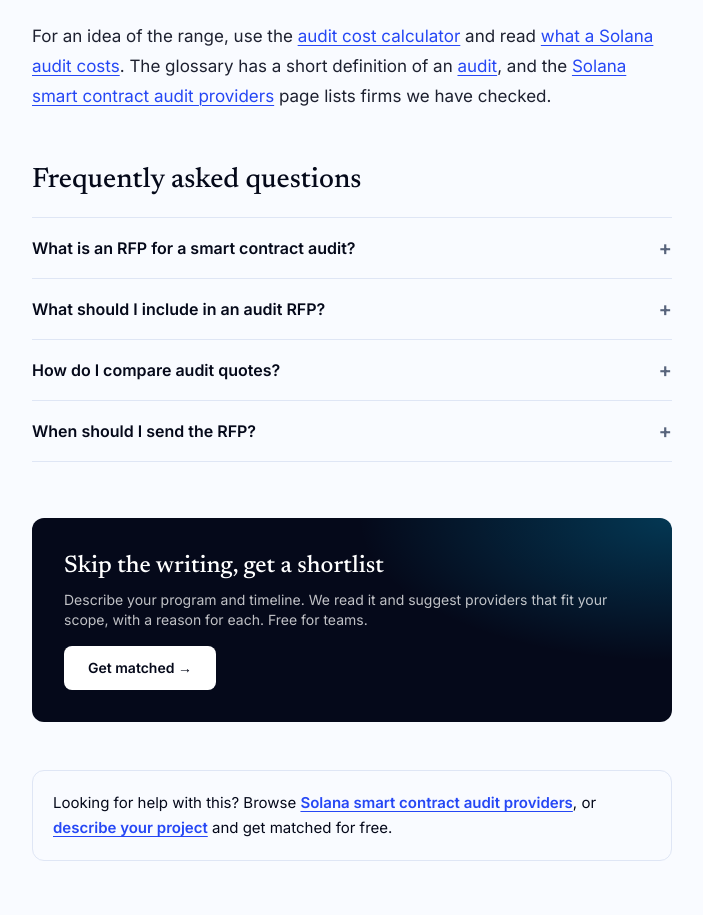
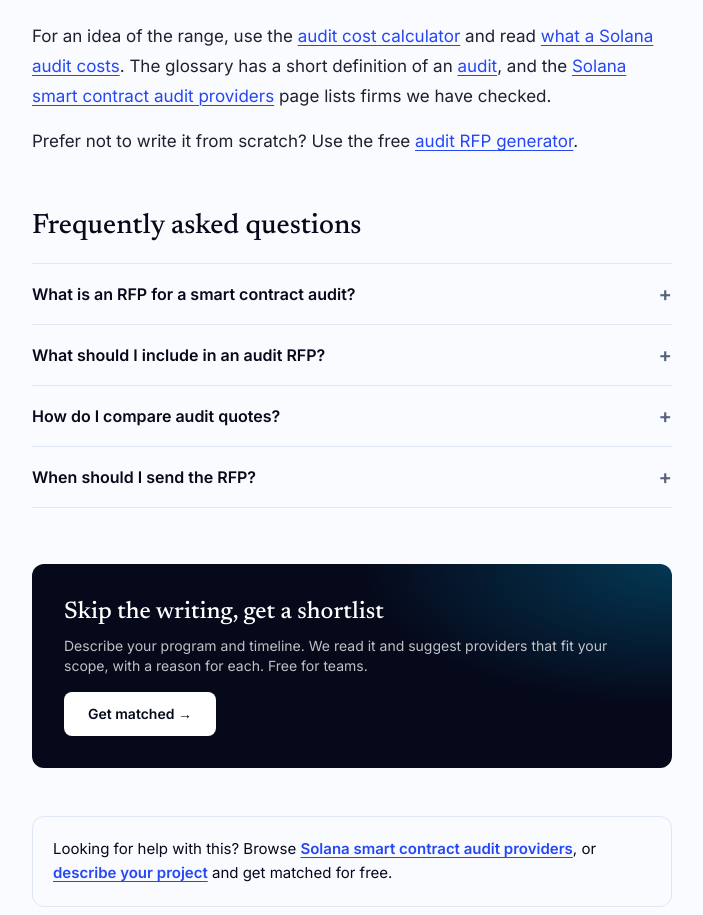
Before and after one commit to JakeMalarczyk/Orivions, a Next.js app in the folder orivions-app/: page /blog/how-to-write-an-rfp-for-a-smart-contract-audit in a window 1280 px wide. Shown: the part 4327-5242 px from the top of the page, without its empty margins (288-991 px from the left). Built offline with nearby package versions, Linux system fonts and the light colour scheme; no server answers.

Commit message:
Tools: audit and software development RFP generators (how-to-write-an-rfp-for-a-smart-contract-audit/page.tsx)
Added a paragraph suggesting the use of an audit RFP generator for convenience.

```diff
--- a/orivions-app/app/blog/how-to-write-an-rfp-for-a-smart-contract-audit/page.tsx
+++ b/orivions-app/app/blog/how-to-write-an-rfp-for-a-smart-contract-audit/page.tsx
@@ -155,6 +155,14 @@ export default function PostPage() {
         </Link>{' '}
         page lists firms we have checked.
       </P>
+
+      <P>
+        Prefer not to write it from scratch? Use the free{' '}
+        <Link href="/tools/audit-rfp-generator" className="text-blue-deep">
+          audit RFP generator
+        </Link>
+        .
+      </P>
     </BlogPost>
   );
 }
```
